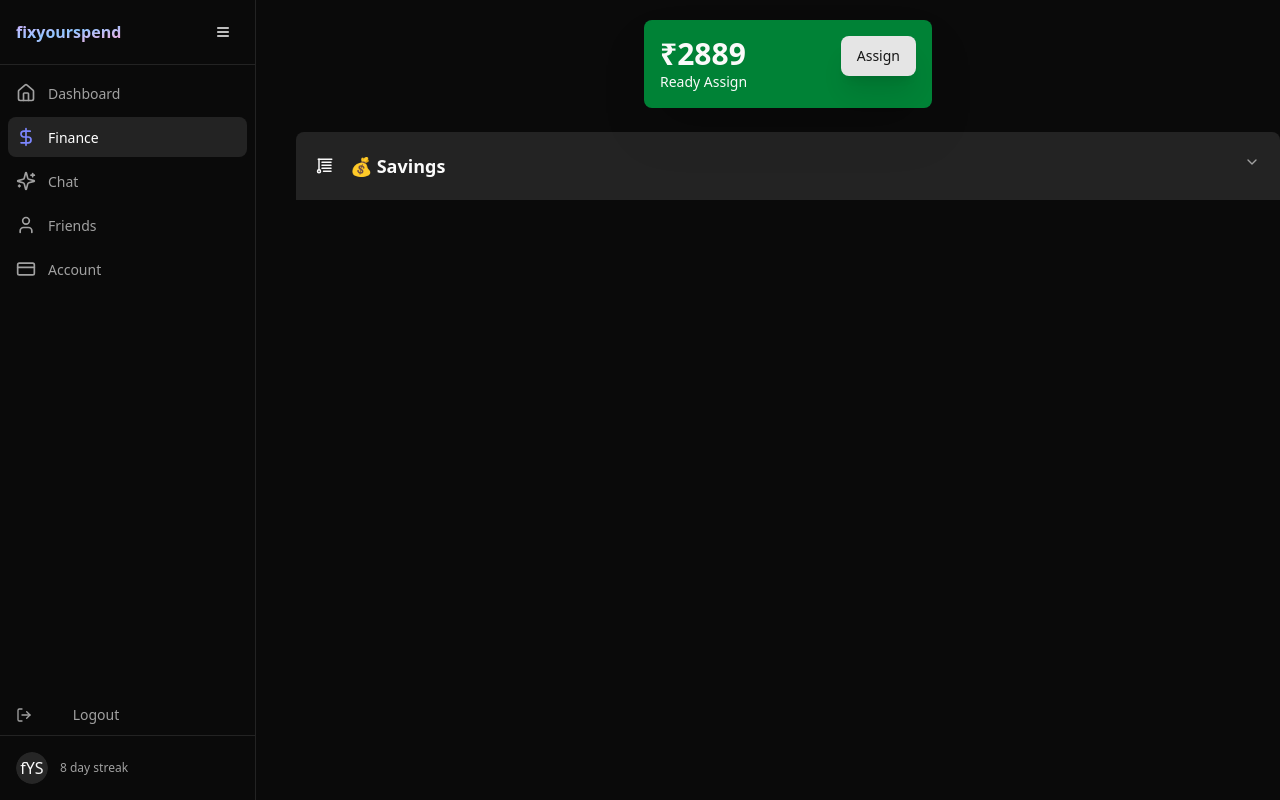
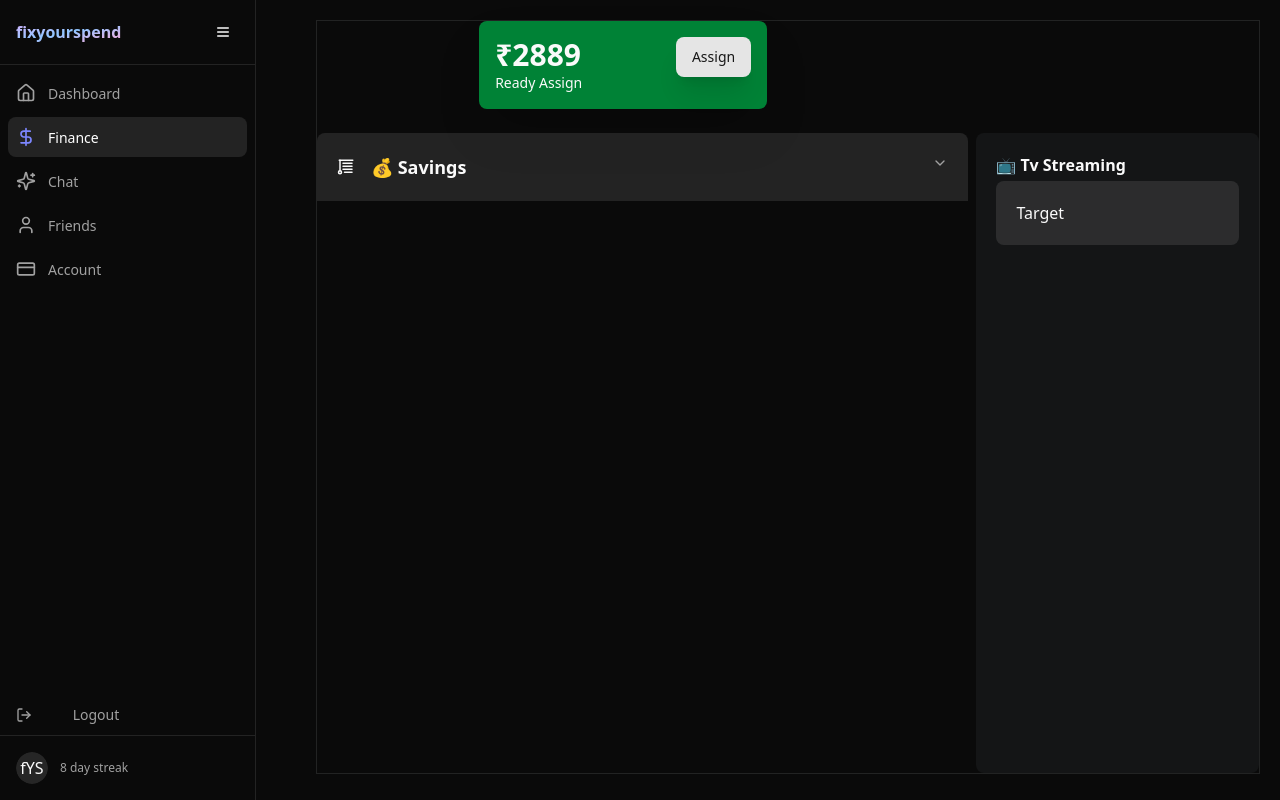
Before and after one commit to sankalpaacharya/Still, a Next.js app: page /finance in a window 1280 px wide. Built offline with nearby package versions, Linux system fonts and the light colour scheme; no server answers.

Commit message:
feat(ui): add target card

```diff
--- a/app/(main)/finance/page.tsx
+++ b/app/(main)/finance/page.tsx
@@ -29,9 +29,17 @@ type Props = {};
 
 export default function Page({}: Props) {
   return (
-    <div>
+    <div className="border">
+      <div className="flex w-[65%] justify-center">
         <TotalAmountStatus amount={2889} />
+      </div>
+      <div className="flex gap-2">
         <BudgetTable />
+        <div className="w-[30%]  p-5 rounded-md bg-gray-500/10 h-[40rem]">
+          <h2 className="text-md font-semibold">📺 Tv Streaming </h2>
+          <div className="mt-1 p-5 rounded-md bg-white/10">Target</div>
+        </div>
+      </div>
     </div>
   );
 }
@@ -52,7 +60,7 @@ function TotalAmountStatus({ amount }: { amount: number }) {
 
 function BudgetTable() {
   return (
-    <div className="space-y-3 mb-6">
+    <div className="space-y-3 mb-6 flex-1">
       <CategoryGroup />
     </div>
   );
@@ -66,14 +74,22 @@ function CategoryGroup() {
           <span className="flex gap-4 items-center">
             <Blinds size={18} />
             💰 Savings
+            <div onClick={(e) => e.stopPropagation()}>
               <Popover>
                 <PopoverTrigger asChild>
                   <div className="p-1 rounded-full bg-white/10 text-white opacity-0 group-hover:opacity-100 transition-opacity duration-200 cursor-pointer">
                     <Plus size={15} />
                   </div>
                 </PopoverTrigger>
-              <PopoverContent></PopoverContent>
+                <PopoverContent>
+                  <Input placeholder="New Catgeory" className="mb-4" />
+                  <div className="flex gap-2">
+                    <Button variant={"secondary"}>Cancel</Button>
+                    <Button>Ok</Button>
+                  </div>
+                </PopoverContent>
               </Popover>
+            </div>
           </span>
         </AccordionTrigger>
         <AccordionContent className="border rounded-md rounded-t-none">
--- a/app/(main)/layout.tsx
+++ b/app/(main)/layout.tsx
@@ -7,7 +7,7 @@ export default function Layout({ children }: Props) {
   return (
     <div className="flex gap-10">
       <Sidebar />
-      <main className="flex-grow mx-auto max-w-7xl py-5">{children}</main>
+      <main className="flex-grow mx-auto p-5 h-screen">{children}</main>
     </div>
   );
 }
```
Lines whose indentation alone changed are shown as unchanged.
